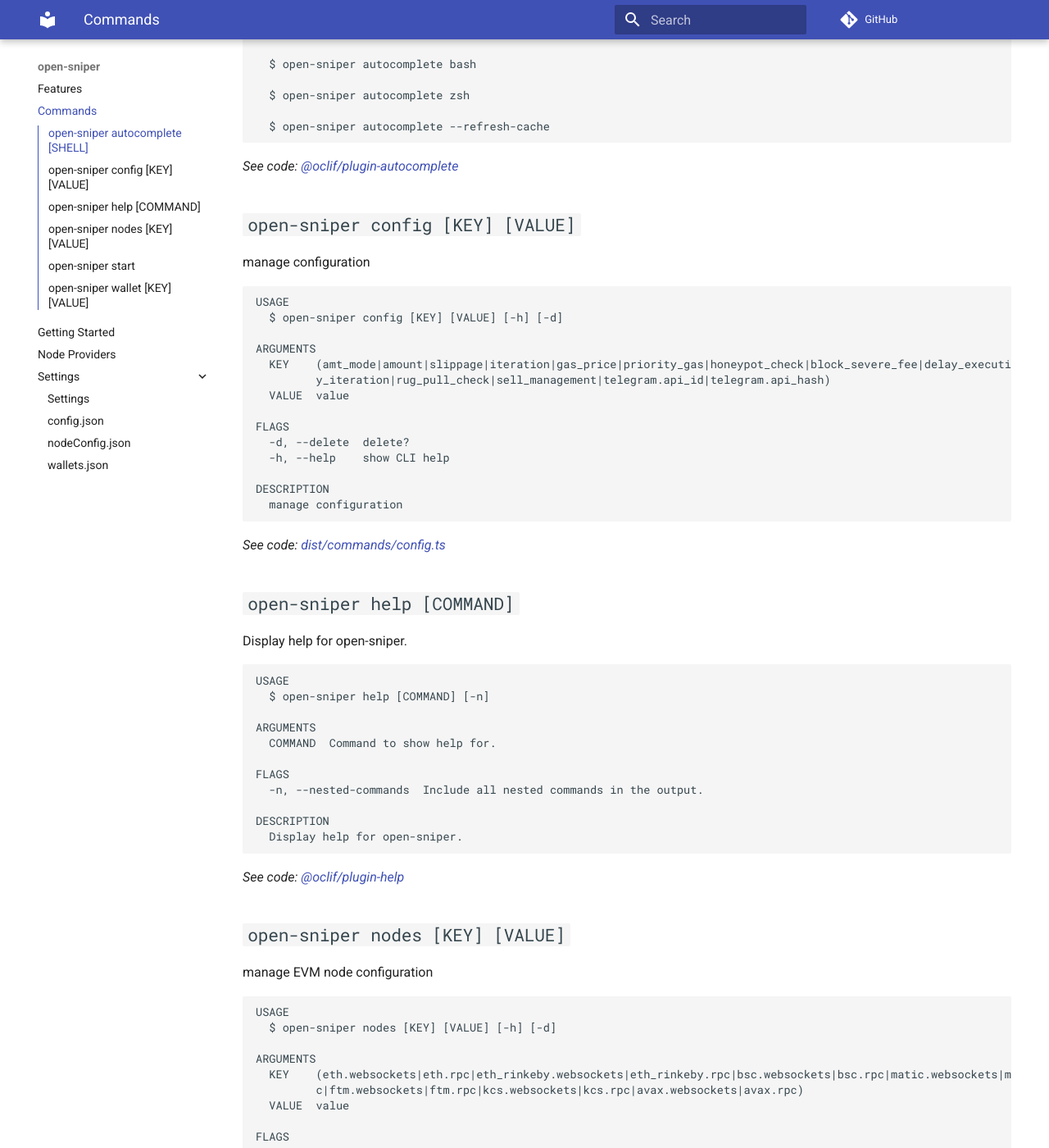
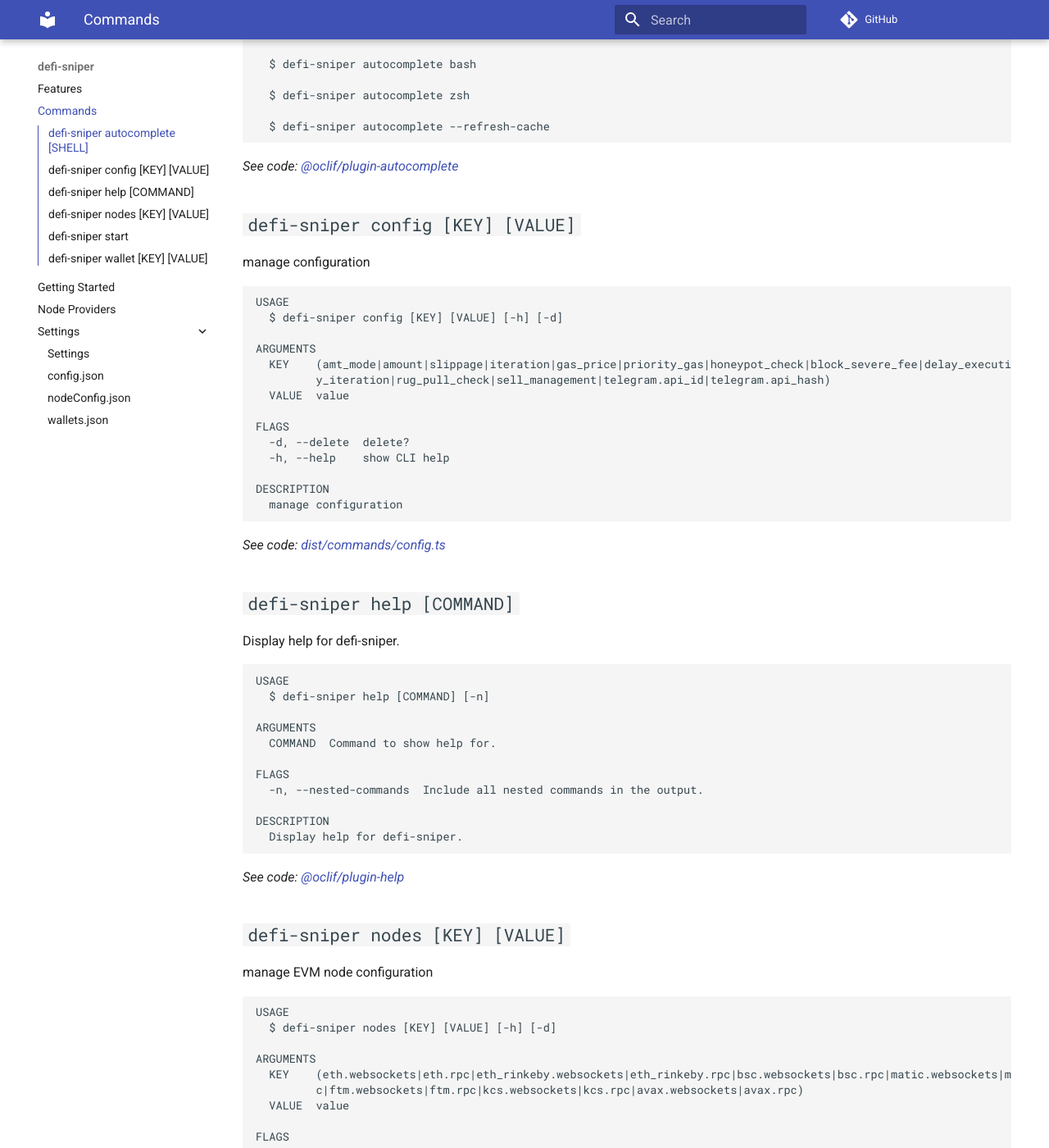
Before and after one commit to mayank160920/CryptoSniper, an MkDocs documentation site: the page built from docs/commands.md, in a window 1280 px wide and 1400 px high, scrolled down 733 px. Shown: the whole window at 82% size. Built offline with MkDocs 1.6.1 and Material for MkDocs 9.7.7, drawn with Linux system fonts in a browser that asks for light colours; comment, search, counter and statistics services are not loaded; some of the changed text lies outside the part shown.

Commit message:
rebrand to defi-sniper

````diff
--- a/docs/commands.md
+++ b/docs/commands.md
@@ -1,19 +1,19 @@
 # Commands
 <!-- commands -->
-* [`open-sniper autocomplete [SHELL]`](#open-sniper-autocomplete-shell)
-* [`open-sniper config [KEY] [VALUE]`](#open-sniper-config-key-value)
-* [`open-sniper help [COMMAND]`](#open-sniper-help-command)
-* [`open-sniper nodes [KEY] [VALUE]`](#open-sniper-nodes-key-value)
-* [`open-sniper start`](#open-sniper-start)
-* [`open-sniper wallet [KEY] [VALUE]`](#open-sniper-wallet-key-value)
+* [`defi-sniper autocomplete [SHELL]`](#defi-sniper-autocomplete-shell)
+* [`defi-sniper config [KEY] [VALUE]`](#defi-sniper-config-key-value)
+* [`defi-sniper help [COMMAND]`](#defi-sniper-help-command)
+* [`defi-sniper nodes [KEY] [VALUE]`](#defi-sniper-nodes-key-value)
+* [`defi-sniper start`](#defi-sniper-start)
+* [`defi-sniper wallet [KEY] [VALUE]`](#defi-sniper-wallet-key-value)
 
-## `open-sniper autocomplete [SHELL]`
+## `defi-sniper autocomplete [SHELL]`
 
 display autocomplete installation instructions
 
 ```
 USAGE
-  $ open-sniper autocomplete [SHELL] [-r]
+  $ defi-sniper autocomplete [SHELL] [-r]
 
 ARGUMENTS
   SHELL  shell type
@@ -25,24 +25,24 @@ DESCRIPTION
   display autocomplete installation instructions
 
 EXAMPLES
-  $ open-sniper autocomplete
+  $ defi-sniper autocomplete
 
-  $ open-sniper autocomplete bash
+  $ defi-sniper autocomplete bash
 
-  $ open-sniper autocomplete zsh
+  $ defi-sniper autocomplete zsh
 
-  $ open-sniper autocomplete --refresh-cache
+  $ defi-sniper autocomplete --refresh-cache
 ```
 
 _See code: [@oclif/plugin-autocomplete](https://github.com/oclif/plugin-autocomplete/blob/v1.2.0/src/commands/autocomplete/index.ts)_
 
-## `open-sniper config [KEY] [VALUE]`
+## `defi-sniper config [KEY] [VALUE]`
 
 manage configuration
 
 ```
 USAGE
-  $ open-sniper config [KEY] [VALUE] [-h] [-d]
+  $ defi-sniper config [KEY] [VALUE] [-h] [-d]
 
 ARGUMENTS
   KEY    (amt_mode|amount|slippage|iteration|gas_price|priority_gas|honeypot_check|block_severe_fee|delay_execution|dela
@@ -57,15 +57,15 @@ DESCRIPTION
   manage configuration
 ```
 
-_See code: [dist/commands/config.ts](https://github.com/earteaga88/open-sniper/blob/v0.4.0/dist/commands/config.ts)_
+_See code: [dist/commands/config.ts](https://github.com/earteaga88/defi-sniper/blob/v0.4.0/dist/commands/config.ts)_
 
-## `open-sniper help [COMMAND]`
+## `defi-sniper help [COMMAND]`
 
-Display help for open-sniper.
+Display help for defi-sniper.
 
 ```
 USAGE
-  $ open-sniper help [COMMAND] [-n]
+  $ defi-sniper help [COMMAND] [-n]
 
 ARGUMENTS
   COMMAND  Command to show help for.
@@ -74,18 +74,18 @@ FLAGS
   -n, --nested-commands  Include all nested commands in the output.
 
 DESCRIPTION
-  Display help for open-sniper.
+  Display help for defi-sniper.
 ```
 
 _See code: [@oclif/plugin-help](https://github.com/oclif/plugin-help/blob/v5.1.12/src/commands/help.ts)_
 
-## `open-sniper nodes [KEY] [VALUE]`
+## `defi-sniper nodes [KEY] [VALUE]`
 
 manage EVM node configuration
 
 ```
 USAGE
-  $ open-sniper nodes [KEY] [VALUE] [-h] [-d]
+  $ defi-sniper nodes [KEY] [VALUE] [-h] [-d]
 
 ARGUMENTS
   KEY    (eth.websockets|eth.rpc|eth_rinkeby.websockets|eth_rinkeby.rpc|bsc.websockets|bsc.rpc|matic.websockets|matic.rp
@@ -100,32 +100,32 @@ DESCRIPTION
   manage EVM node configuration
 ```
 
-_See code: [dist/commands/nodes.ts](https://github.com/earteaga88/open-sniper/blob/v0.4.0/dist/commands/nodes.ts)_
+_See code: [dist/commands/nodes.ts](https://github.com/earteaga88/defi-sniper/blob/v0.4.0/dist/commands/nodes.ts)_
 
-## `open-sniper start`
+## `defi-sniper start`
 
 run bot
 
 ```
 USAGE
-  $ open-sniper start
+  $ defi-sniper start
 
 DESCRIPTION
   run bot
 
 EXAMPLES
-  $ open-sniper start
+  $ defi-sniper start
 ```
 
-_See code: [dist/commands/start.ts](https://github.com/earteaga88/open-sniper/blob/v0.4.0/dist/commands/start.ts)_
+_See code: [dist/commands/start.ts](https://github.com/earteaga88/defi-sniper/blob/v0.4.0/dist/commands/start.ts)_
 
-## `open-sniper wallet [KEY] [VALUE]`
+## `defi-sniper wallet [KEY] [VALUE]`
 
 add or remove wallet
 
 ```
 USAGE
-  $ open-sniper wallet [KEY] [VALUE] [-h] [-d]
+  $ defi-sniper wallet [KEY] [VALUE] [-h] [-d]
 
 ARGUMENTS
   KEY    (private_key|additional_private_keys)
@@ -139,5 +139,5 @@ DESCRIPTION
   add or remove wallet
 ```
 
-_See code: [dist/commands/wallet.ts](https://github.com/earteaga88/open-sniper/blob/v0.4.0/dist/commands/wallet.ts)_
+_See code: [dist/commands/wallet.ts](https://github.com/earteaga88/defi-sniper/blob/v0.4.0/dist/commands/wallet.ts)_
 <!-- commandsstop -->
--- a/mkdocs.yml
+++ b/mkdocs.yml
@@ -1,4 +1,4 @@
-site_name: open-sniper
+site_name: defi-sniper
 theme:
   name: material
   features:
@@ -8,4 +8,4 @@ theme:
   - toc.follow
   - toc.integrate
   - navigation.top
-repo_url: https://github.com/earteaga88/open-sniper/
+repo_url: https://github.com/earteaga88/defi-sniper/
--- a/src/components/inquirer/index.ts
+++ b/src/components/inquirer/index.ts
@@ -7,7 +7,7 @@ const previousMenu = {
 }
 
 const quitCli = {
-  name: 'Quit open-sniper',
+  name: 'Quit defi-sniper',
   value: 0,
 }
 
````
Also changed, not shown: README.md (+70 -72 lines), docs/installation.md (+15 -15 lines), docs/settings/config.md (+8 -8 lines), docs/settings/index.md (+3 -3 lines), docs/settings/wallets.md (+1 -1 lines), package.json (+9 -9 lines), 5 other files.
